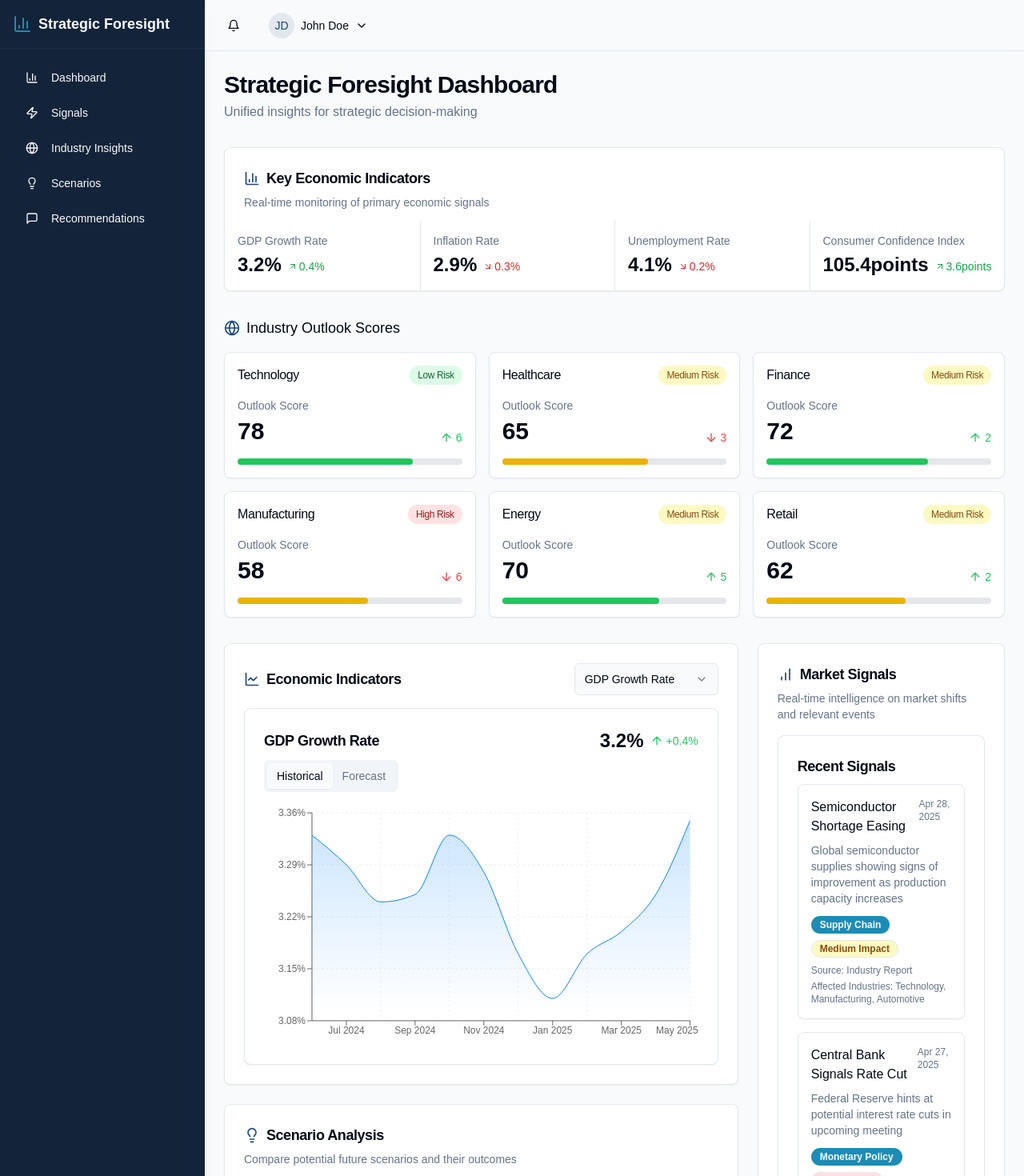
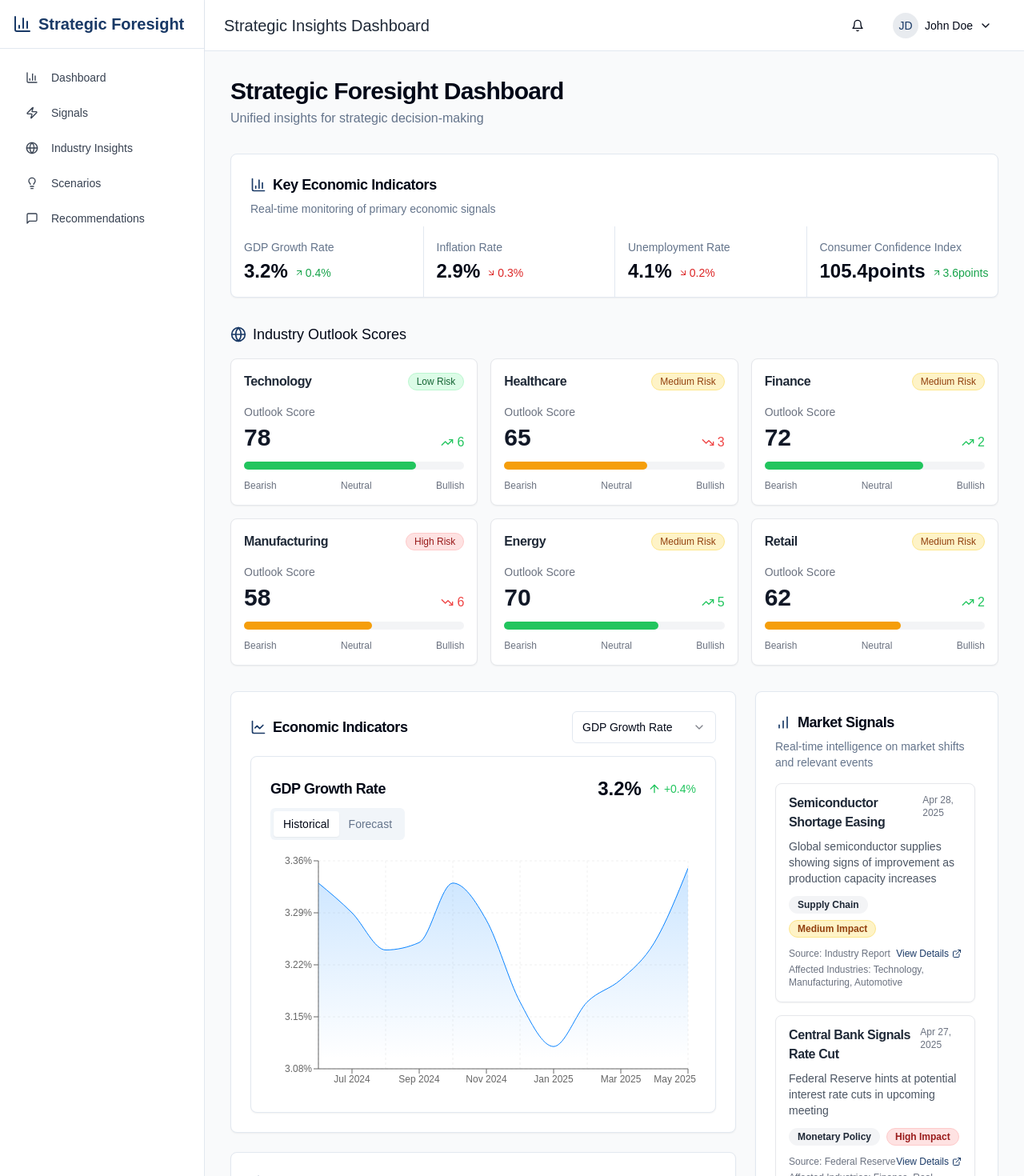
Before and after one commit to gudakeshin/strategic-foresight-nexus, a React (Vite) app: page / in a window 1280 px wide. Shown: the top 1470 px of the page at 80% size. Built offline with nearby package versions, Linux system fonts and the light colour scheme.

Commit message:
Update UI components
Update UI components to match the look and feel of board.com/product/signals.

```diff
--- a/src/components/DashboardLayout.tsx
+++ b/src/components/DashboardLayout.tsx
@@ -22,54 +22,54 @@ const DashboardLayout: React.FC<DashboardLayoutProps> = ({ children }) => {
   return (
     <div className="flex min-h-screen bg-background">
       {/* Sidebar */}
-      <div className="hidden lg:flex flex-col w-64 bg-sidebar text-sidebar-foreground shadow-lg">
-        <div className="p-4 border-b border-sidebar-border flex items-center gap-2">
+      <div className="hidden lg:flex flex-col w-64 bg-white border-r border-border shadow-sm">
+        <div className="p-4 border-b border-border flex items-center gap-2">
           <div className="flex items-center gap-2">
-            <BarChart3 className="h-6 w-6 text-sidebar-primary" />
-            <span className="font-semibold text-lg">Strategic Foresight</span>
+            <BarChart3 className="h-6 w-6 text-primary" />
+            <span className="font-semibold text-xl text-primary">Strategic Foresight</span>
           </div>
         </div>
         <nav className="flex-1 p-4 space-y-1">
           <Button
             variant="ghost"
-            className="w-full justify-start text-sidebar-foreground hover:bg-sidebar-accent hover:text-sidebar-accent-foreground"
+            className="w-full justify-start text-gray-700 hover:bg-gray-100 hover:text-primary font-medium"
           >
             <BarChart3 className="mr-2 h-4 w-4" />
             Dashboard
           </Button>
           <Button
             variant="ghost"
-            className="w-full justify-start text-sidebar-foreground hover:bg-sidebar-accent hover:text-sidebar-accent-foreground"
+            className="w-full justify-start text-gray-700 hover:bg-gray-100 hover:text-primary font-medium"
           >
             <Zap className="mr-2 h-4 w-4" />
             Signals
           </Button>
           <Button
             variant="ghost"
-            className="w-full justify-start text-sidebar-foreground hover:bg-sidebar-accent hover:text-sidebar-accent-foreground"
+            className="w-full justify-start text-gray-700 hover:bg-gray-100 hover:text-primary font-medium"
           >
             <Globe className="mr-2 h-4 w-4" />
             Industry Insights
           </Button>
           <Button
             variant="ghost"
-            className="w-full justify-start text-sidebar-foreground hover:bg-sidebar-accent hover:text-sidebar-accent-foreground"
+            className="w-full justify-start text-gray-700 hover:bg-gray-100 hover:text-primary font-medium"
           >
             <Lightbulb className="mr-2 h-4 w-4" />
             Scenarios
           </Button>
           <Button
             variant="ghost"
-            className="w-full justify-start text-sidebar-foreground hover:bg-sidebar-accent hover:text-sidebar-accent-foreground"
+            className="w-full justify-start text-gray-700 hover:bg-gray-100 hover:text-primary font-medium"
           >
             <MessageSquare className="mr-2 h-4 w-4" />
             Recommendations
           </Button>
         </nav>
-        <div className="p-4 border-t border-sidebar-border">
+        <div className="p-4 border-t border-border">
           <Button
             variant="ghost"
-            className="w-full justify-start text-sidebar-foreground hover:bg-sidebar-accent hover:text-sidebar-accent-foreground"
+            className="w-full justify-start text-gray-700 hover:bg-gray-100 hover:text-primary font-medium"
           >
             <Settings className="mr-2 h-4 w-4" />
             Settings
@@ -80,7 +80,7 @@ const DashboardLayout: React.FC<DashboardLayoutProps> = ({ children }) => {
       {/* Main content */}
       <div className="flex-1 flex flex-col">
         {/* Header */}
-        <header className="h-16 border-b border-border flex items-center justify-between px-4 bg-background/95 backdrop-blur supports-[backdrop-filter]:bg-background/60">
+        <header className="h-16 border-b border-border flex items-center justify-between px-6 bg-white shadow-sm">
           <div className="flex lg:hidden">
             <Button variant="ghost" size="icon">
               <Menu className="h-5 w-5" />
@@ -89,6 +89,9 @@ const DashboardLayout: React.FC<DashboardLayoutProps> = ({ children }) => {
           <div className="lg:hidden flex items-center space-x-2">
             <BarChart3 className="h-5 w-5 text-primary" />
             <span className="font-semibold">Strategic Foresight</span>
+          </div>
+          <div className="hidden lg:flex">
+            <h1 className="text-xl font-medium text-gray-800">Strategic Insights Dashboard</h1>
           </div>
           <div className="flex items-center space-x-2">
             <Button variant="ghost" size="icon">
@@ -117,7 +120,7 @@ const DashboardLayout: React.FC<DashboardLayoutProps> = ({ children }) => {
         </header>
 
         {/* Content */}
-        <main className="flex-1 p-4 md:p-6 overflow-auto">
+        <main className="flex-1 p-6 md:p-8 bg-gray-50 overflow-auto">
           {children}
         </main>
       </div>
--- a/src/components/OutlookScoreCard.tsx
+++ b/src/components/OutlookScoreCard.tsx
@@ -1,7 +1,7 @@
 
 import React from 'react';
 import { Card, CardContent, CardHeader, CardTitle } from '@/components/ui/card';
-import { ArrowUpIcon, ArrowDownIcon, Minus } from 'lucide-react';
+import { ArrowUpIcon, ArrowDownIcon, Minus, TrendingUp, TrendingDown } from 'lucide-react';
 import { IndustryOutlook, TrendDirection } from '@/lib/mock-data';
 
 interface OutlookScoreCardProps {
@@ -15,9 +15,9 @@ const OutlookScoreCard: React.FC<OutlookScoreCardProps> = ({ outlook }) => {
   const getTrendIcon = (trend: TrendDirection) => {
     switch (trend) {
       case 'up':
-        return <ArrowUpIcon className="h-4 w-4 text-green-500" />;
+        return <TrendingUp className="h-4 w-4 text-green-500" />;
       case 'down':
-        return <ArrowDownIcon className="h-4 w-4 text-red-500" />;
+        return <TrendingDown className="h-4 w-4 text-red-500" />;
       case 'neutral':
         return <Minus className="h-4 w-4 text-gray-500" />;
     }
@@ -26,50 +26,64 @@ const OutlookScoreCard: React.FC<OutlookScoreCardProps> = ({ outlook }) => {
   const getRiskBadgeClass = (risk: string) => {
     switch (risk) {
       case 'low':
-        return 'bg-green-100 text-green-800 dark:bg-green-900/30 dark:text-green-400';
+        return 'bg-green-100 text-green-800 border border-green-200';
       case 'medium':
-        return 'bg-yellow-100 text-yellow-800 dark:bg-yellow-900/30 dark:text-yellow-400';
+        return 'bg-amber-100 text-amber-800 border border-amber-200';
       case 'high':
-        return 'bg-red-100 text-red-800 dark:bg-red-900/30 dark:text-red-400';
+        return 'bg-red-100 text-red-800 border border-red-200';
       default:
-        return 'bg-gray-100 text-gray-800 dark:bg-gray-900/30 dark:text-gray-400';
+        return 'bg-gray-100 text-gray-800 border border-gray-200';
     }
   };
 
+  const getScoreColorClass = (score: number) => {
+    if (score >= 70) return 'bg-green-500';
+    if (score >= 50) return 'bg-amber-500';
+    return 'bg-red-500';
+  };
+
   return (
-    <Card className="overflow-hidden transition-all duration-200 hover:shadow-md">
-      <CardHeader className="p-4 pb-0">
-        <CardTitle className="text-base font-medium flex items-center justify-between">
-          <span>{industry}</span>
-          <span className={`inline-flex items-center rounded-full px-2.5 py-1 text-xs font-medium ${getRiskBadgeClass(riskLevel)}`}>
+    <Card className="border-gray-200 shadow-sm bg-white transition-all duration-200 hover:shadow-md">
+      <CardHeader className="p-4 pb-2">
+        <div className="flex items-center justify-between">
+          <CardTitle className="text-base font-semibold text-gray-800">{industry}</CardTitle>
+          <span className={`inline-flex items-center rounded-full px-2.5 py-0.5 text-xs font-medium ${getRiskBadgeClass(riskLevel)}`}>
             {riskLevel.charAt(0).toUpperCase() + riskLevel.slice(1)} Risk
           </span>
-        </CardTitle>
+        </div>
       </CardHeader>
-      <CardContent className="p-4">
-        <div className="flex items-end justify-between">
+      <CardContent className="p-4 pt-2">
+        <div className="flex items-end justify-between mb-3">
           <div>
-            <p className="text-sm text-muted-foreground mb-1">Outlook Score</p>
-            <div className="text-3xl font-bold">{score}</div>
+            <p className="text-sm text-gray-500 mb-1">Outlook Score</p>
+            <div className="text-3xl font-bold text-gray-900">{score}</div>
           </div>
-          <div className="flex items-center gap-1 text-sm">
+          <div className="flex items-center gap-1">
             {getTrendIcon(trendDirection)}
-            <span className={`font-medium ${trendDirection === 'up' ? 'text-green-500' : trendDirection === 'down' ? 'text-red-500' : 'text-gray-500'}`}>
+            <span className={`font-medium ${
+              trendDirection === 'up'
+                ? 'text-green-500'
+                : trendDirection === 'down'
+                ? 'text-red-500'
+                : 'text-gray-500'
+            }`}>
               {Math.abs(scoreDiff)}
             </span>
           </div>
         </div>
 
-        <div className="mt-4">
-          <div className="w-full bg-gray-200 dark:bg-gray-700 rounded-full h-2">
-            <div
-              className={`h-2 rounded-full ${
-                score >= 70 ? 'bg-green-500' :
-                score >= 50 ? 'bg-yellow-500' :
-                'bg-red-500'
-              }`}
-              style={{ width: `${score}%` }}
-            ></div>
+        <div className="w-full bg-gray-100 rounded-full h-2.5">
+          <div
+            className={`h-2.5 rounded-full ${getScoreColorClass(score)}`}
+            style={{ width: `${score}%` }}
+          ></div>
+        </div>
+
+        <div className="mt-3">
+          <div className="flex justify-between text-xs text-gray-500">
+            <span>Bearish</span>
+            <span>Neutral</span>
+            <span>Bullish</span>
           </div>
         </div>
       </CardContent>
--- a/src/components/SignalFeed.tsx
+++ b/src/components/SignalFeed.tsx
@@ -3,6 +3,7 @@ import React from 'react';
 import { Card, CardContent, CardHeader, CardTitle } from '@/components/ui/card';
 import { Signal } from '@/lib/mock-data';
 import { Badge } from '@/components/ui/badge';
+import { ExternalLink } from 'lucide-react';
 
 interface SignalFeedProps {
   signals: Signal[];
@@ -21,48 +22,56 @@ const SignalFeed: React.FC<SignalFeedProps> = ({ signals }) => {
   const getImpactBadge = (impact: string) => {
     switch (impact) {
       case 'high':
-        return <Badge variant="outline" className="bg-red-100 text-red-800 hover:bg-red-100 dark:bg-red-900/30 dark:text-red-300 dark:hover:bg-red-900/40">High Impact</Badge>;
+        return <Badge className="bg-red-100 text-red-800 hover:bg-red-100 border-red-200">High Impact</Badge>;
       case 'medium':
-        return <Badge variant="outline" className="bg-yellow-100 text-yellow-800 hover:bg-yellow-100 dark:bg-yellow-900/30 dark:text-yellow-300 dark:hover:bg-yellow-900/40">Medium Impact</Badge>;
+        return <Badge className="bg-amber-100 text-amber-800 hover:bg-amber-100 border-amber-200">Medium Impact</Badge>;
       case 'low':
-        return <Badge variant="outline" className="bg-blue-100 text-blue-800 hover:bg-blue-100 dark:bg-blue-900/30 dark:text-blue-300 dark:hover:bg-blue-900/40">Low Impact</Badge>;
+        return <Badge className="bg-blue-100 text-blue-800 hover:bg-blue-100 border-blue-200">Low Impact</Badge>;
       default:
         return null;
     }
   };
 
   return (
-    <Card className="h-full">
-      <CardHeader className="pb-2">
-        <CardTitle className="text-lg font-semibold">Recent Signals</CardTitle>
-      </CardHeader>
-      <CardContent className="space-y-4 overflow-auto max-h-[500px]">
-        {signals.map((signal) => (
-          <div
-            key={signal.id}
-            className="p-4 border rounded-lg bg-card shadow-sm transition-all duration-200 hover:shadow-md animate-fade-in"
-          >
-            <div className="flex justify-between items-start mb-2">
-              <h3 className="font-medium text-base">{signal.title}</h3>
-              <span className="text-xs text-muted-foreground">{formatDate(signal.date)}</span>
+    <div className="space-y-4 overflow-auto max-h-[600px] pr-1">
+      {signals.map((signal) => (
+        <Card
+          key={signal.id}
+          className="border border-gray-200 shadow-sm bg-white transition-all duration-200 hover:shadow-md"
+        >
+          <CardHeader className="pb-2 pt-3 px-4">
+            <div className="flex justify-between items-start">
+              <CardTitle className="text-base font-semibold text-gray-800">{signal.title}</CardTitle>
+              <span className="text-xs text-gray-500 font-medium">{formatDate(signal.date)}</span>
             </div>
-            <p className="text-sm text-muted-foreground mb-3">{signal.description}</p>
-            <div className="flex flex-wrap gap-2">
-              <Badge variant="secondary" className="text-xs">{signal.category}</Badge>
+          </CardHeader>
+          <CardContent className="px-4 pb-4 pt-0">
+            <p className="text-sm text-gray-600 mb-3">{signal.description}</p>
+            <div className="flex flex-wrap gap-2 mb-3">
+              <Badge variant="secondary" className="text-xs bg-gray-100 text-gray-800 hover:bg-gray-100">
+                {signal.category}
+              </Badge>
               {getImpactBadge(signal.impact)}
             </div>
             <div className="mt-2">
-              <p className="text-xs text-muted-foreground">
-                <span className="font-medium">Source:</span> {signal.source}
-              </p>
-              <p className="text-xs text-muted-foreground mt-1">
+              <div className="flex justify-between">
+                <div>
+                  <p className="text-xs text-gray-500">
+                    <span className="font-medium">Source:</span> {signal.source}
+                  </p>
+                </div>
+                <a href="#" className="inline-flex items-center text-primary text-xs font-medium">
+                  View Details <ExternalLink className="ml-1 h-3 w-3" />
+                </a>
+              </div>
+              <p className="text-xs text-gray-500 mt-1">
                 <span className="font-medium">Affected Industries:</span> {signal.industries.join(', ')}
               </p>
             </div>
-          </div>
-        ))}
-      </CardContent>
-    </Card>
+          </CardContent>
+        </Card>
+      ))}
+    </div>
   );
 };
 
--- a/src/index.css
+++ b/src/index.css
@@ -5,7 +5,7 @@
 
 @layer base {
   :root {
-    --background: 210 40% 98%;
+    --background: 0 0% 100%;
     --foreground: 222.2 84% 4.9%;
 
     --card: 0 0% 100%;
@@ -14,7 +14,7 @@
     --popover: 0 0% 100%;
     --popover-foreground: 222.2 84% 4.9%;
 
-    --primary: 210 64% 29%;
+    --primary: 215 60% 25%;
     --primary-foreground: 210 40% 98%;
 
     --secondary: 196 73% 41%;
@@ -98,7 +98,7 @@
 
 @layer components {
   .insight-card {
-    @apply bg-white rounded-xl shadow-sm border border-border p-5 transition-all duration-200 hover:shadow-md;
+    @apply bg-white rounded-lg shadow-sm border border-gray-200 p-5 transition-all duration-200 hover:shadow-md;
   }
 
   .insight-card.dark {
@@ -110,23 +110,23 @@
   }
 
   .insight-badge-blue {
-    @apply bg-blue-100 text-blue-800 dark:bg-blue-900/30 dark:text-blue-300;
+    @apply bg-blue-100 text-blue-800 border border-blue-200 dark:bg-blue-900/30 dark:text-blue-300;
   }
 
   .insight-badge-green {
-    @apply bg-green-100 text-green-800 dark:bg-green-900/30 dark:text-green-300;
+    @apply bg-green-100 text-green-800 border border-green-200 dark:bg-green-900/30 dark:text-green-300;
   }
 
   .insight-badge-yellow {
-    @apply bg-yellow-100 text-yellow-800 dark:bg-yellow-900/30 dark:text-yellow-300;
+    @apply bg-amber-100 text-amber-800 border border-amber-200 dark:bg-amber-900/30 dark:text-amber-300;
   }
 
   .insight-badge-red {
-    @apply bg-red-100 text-red-800 dark:bg-red-900/30 dark:text-red-300;
+    @apply bg-red-100 text-red-800 border border-red-200 dark:bg-red-900/30 dark:text-red-300;
   }
 
   .insight-badge-purple {
-    @apply bg-purple-100 text-purple-800 dark:bg-purple-900/30 dark:text-purple-300;
+    @apply bg-purple-100 text-purple-800 border border-purple-200 dark:bg-purple-900/30 dark:text-purple-300;
   }
 
   .insight-stat {
@@ -144,4 +144,29 @@
   .insight-trend-neutral {
     @apply text-gray-600 dark:text-gray-400;
   }
+
+  .board-card {
+    @apply bg-white border border-gray-200 rounded-lg shadow-sm transition-all duration-200;
+  }
+
+  .board-card-header {
+    @apply p-4 border-b border-gray-100;
+  }
+
+  .board-card-title {
+    @apply text-lg font-medium text-gray-800;
+  }
+
+  .board-card-content {
+    @apply p-4;
+  }
 }
+
+@keyframes fadeIn {
+  from { opacity: 0; transform: translateY(10px); }
+  to { opacity: 1; transform: translateY(0); }
+}
+
+.animate-fade-in {
+  animation: fadeIn 0.3s ease-out forwards;
+}
--- a/src/pages/NotFound.tsx
+++ b/src/pages/NotFound.tsx
@@ -15,18 +15,18 @@ const NotFound = () => {
   }, [location.pathname]);
 
   return (
-    <div className="min-h-screen flex flex-col items-center justify-center bg-background">
-      <div className="text-center max-w-md mx-auto p-6">
+    <div className="min-h-screen flex flex-col items-center justify-center bg-gray-50">
+      <div className="text-center max-w-md mx-auto p-6 bg-white rounded-xl shadow-sm border border-gray-100">
         <div className="mb-6 flex justify-center">
-          <div className="h-24 w-24 rounded-full bg-muted/30 flex items-center justify-center">
-            <AlertTriangle className="h-12 w-12 text-muted-foreground" />
+          <div className="h-24 w-24 rounded-full bg-red-50 flex items-center justify-center">
+            <AlertTriangle className="h-12 w-12 text-red-400" />
           </div>
         </div>
-        <h1 className="text-4xl font-bold mb-2">404</h1>
-        <p className="text-xl text-muted-foreground mb-6">
+        <h1 className="text-4xl font-bold text-gray-900 mb-2">404</h1>
+        <p className="text-xl text-gray-600 mb-6">
           The page you're looking for doesn't exist or has been moved.
         </p>
-        <Button asChild className="bg-primary hover:bg-primary/90">
+        <Button asChild className="bg-primary hover:bg-primary/90 px-6">
           <a href="/">Return to Dashboard</a>
         </Button>
       </div>
```
